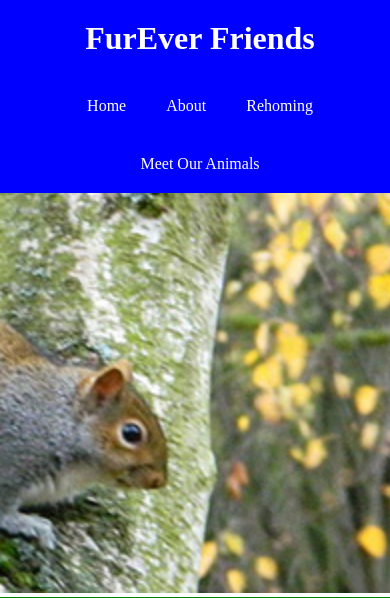
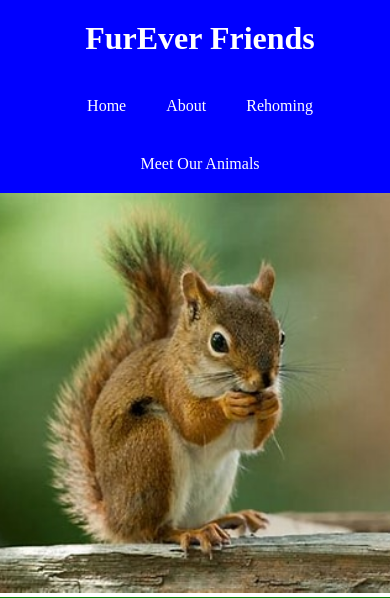
Before and after one commit to Shaun-Finnegan/Fureverfriends-MS3, a Flask app: page /checklist in a window 390 px wide. Shown: the top 598 px of the page. Run offline with Flask 2, Linux system fonts and the light colour scheme; data that the repository does not hold is empty; some libraries are stand-ins or nearby versions.

Commit message:
all images styled and now look good on all devices

```diff
--- a/fureverfriends/static/css/style.css
+++ b/fureverfriends/static/css/style.css
@@ -345,16 +345,7 @@ body {
     overflow: hidden;
 }
 
-.hedgehog-image {
-    width: 100%;
-    height: 400px;
-    object-fit: cover;
-    overflow: hidden;
-}
-
-
-
-.squirell-banner {
+.squirell-image {
     width: 100%;
     height: 400px;
     object-fit: cover;
@@ -529,6 +520,14 @@ body {
         margin-bottom: 4%;
     }
 
+    .rabbit-image {
+        width: 100%;
+        object-fit: cover;
+        overflow: hidden;
+        height: 400px;
+        object-position:center;
+    }
+
     .dog-image {
         width: 100%;
         height: 400px;
@@ -536,5 +535,4 @@ body {
         overflow: hidden;
         object-position:left;
     }
-
 }
--- a/fureverfriends/templates/checklist.html
+++ b/fureverfriends/templates/checklist.html
@@ -2,7 +2,7 @@
 {% block content %}
 {% endblock %}
 {% block image %}
-<img src="{{url_for ('static', filename= 'images/squirell-banner.jpg')}}" class="hedgehog-image">
+<img src="{{url_for ('static', filename= 'images/squirell-image.jpg')}}" class="squirell-image">
 {% endblock %}
 {% block form %}
 
--- a/fureverfriends/templates/index.html
+++ b/fureverfriends/templates/index.html
@@ -8,5 +8,5 @@
 {% endblock %}
 
 {% block image %}
-  <img src= "{{url_for ('static', filename= 'images/banner-image.jpg')}}" class="rabbit-image">
+  <img src= "{{url_for ('static', filename= 'images/main-rabbit.jpg')}}" class="rabbit-image">
 {% endblock %}
```
Also changed, not shown: fureverfriends/static/images/cat-banner.jpg (deleted), fureverfriends/static/images/main-rabbit.jpg (added), fureverfriends/static/images/squirell-image.jpg (added).
